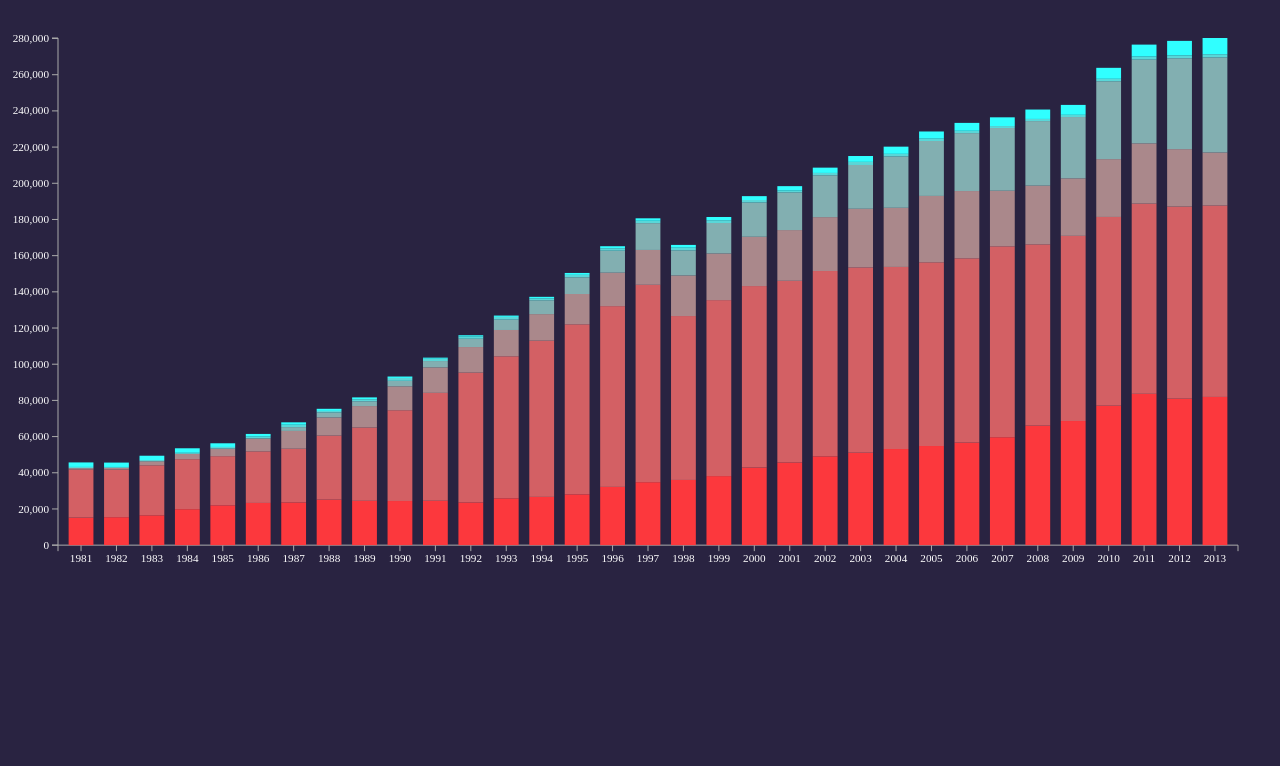
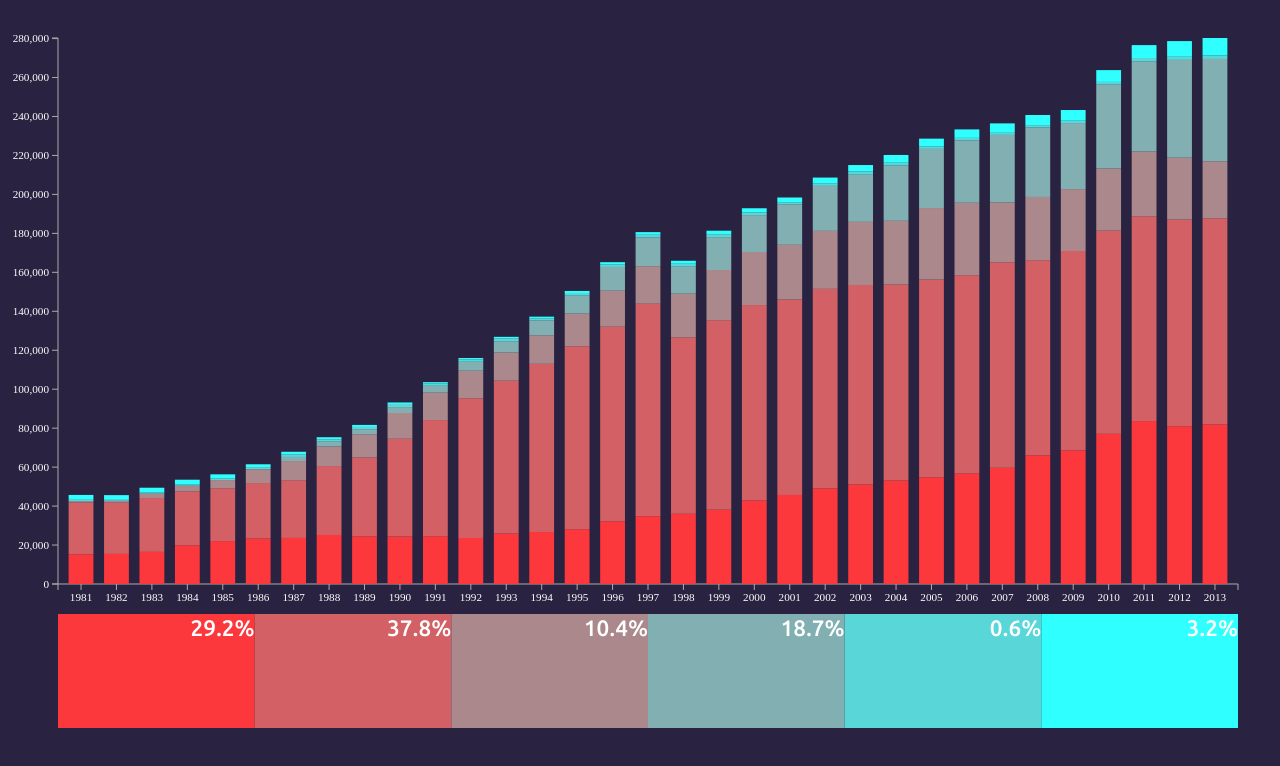
Before and after one commit to coin723/primary-kepco, a plain HTML site: page index.html in a window 1280 px wide. Drawn offline with nearby package versions, Linux system fonts and the light colour scheme; a web font is replaced by a local one.

Commit message:
Appending indices; Removed comments

```diff
--- a/CSS/stylesheet.css
+++ b/CSS/stylesheet.css
@@ -1,6 +1,11 @@
 @font-face {
     font-family: Ubuntu Light;
     src: url(Fonts/ubuntu-font-family-0.83/Ubuntu-L.ttf);
+}
+
+@font-face {
+    font-family: Ubuntu Medium;
+    src: url(Fonts/ubuntu-font-family-0.83/Ubuntu-M.ttf);
 }
 
 body {
@@ -67,3 +72,10 @@ body {
 .renew {
     fill: #30FFFF;
 }
+
+
+.index text {
+    fill: #FFFFFF;
+    font-family: Ubuntu Medium;
+    font-size: 1.4em;
+}
--- a/index.html
+++ b/index.html
@@ -11,31 +11,15 @@
 			var margin = {top: 30, right: 50, bottom: null, left: 50};
 			var width, height;
 
-//            window.onload = setSize();
-//            window.onresize = setSize();
-//
-//            function setSize() {
-//                var innerWidth = window.innerWidth;
-//                var innerHeight = window.innerHeight;
-//
-//                if(innerHeight * 16 / 9 < innerWidth) {
-//                    width = innerHeight * 16 / 9 - margin.right - margin.left;
-//                    height = innerHeight - margin.top - margin.bottom;
-//                } else {
-//                    width = innerWidth - margin.right - margin.left;
-//                    height = innerWidth * 9 / 16 - margin.top - margin.bottom;
-//                }
-//            }
-
             var innerWidth = window.innerWidth;
             var innerHeight = window.innerHeight;
 
             if(innerHeight * 16 / 9 < innerWidth) {
-                margin.bottom = innerHeight * 16 / 9 / 7;
+                margin.bottom = innerHeight / 5;
                 width = innerHeight * 16 / 9 - margin.right - margin.left;
                 height = innerHeight - margin.top - margin.bottom;
             } else {
-                margin.bottom = innerWidth / 7;
+                margin.bottom = innerWidth * 9 / 16 / 5;
                 width = innerWidth - margin.right - margin.left;
                 height = innerWidth * 9 / 16 - margin.top - margin.bottom;
             }
@@ -45,16 +29,8 @@
                 .attr("class", "canvas")
                 .attr("width", width + margin.right + margin.left)
                 .attr("height", height + margin.top + margin.bottom)
-//                .attr("preserveAspectRatio", "xMinYMin meet")
-//                .attr("viewBox", "0 0 600 400")
                 .append("g")
                 .attr("transform", "translate(" + margin.left + ", " + margin.top + ")");
-
-//            width = document.querySelector("svg").offsetWidth - margin.right - margin.left;
-//            height = document.querySelector("svg").offsetHeight - margin.top - margin.bottom;
-//
-//            console.log(window.innerWidth);
-//            console.log(width);
 
 			var xScale = d3.scale.ordinal()
 				.rangeBands([0, width], .3);
@@ -62,39 +38,14 @@
 			var yScale = d3.scale.linear()
 				.range([height, 0]);
 
-//            var colour_set = [
-//                "#AA8890",
-//                "#D83356",
-//                "#AAFF4E",
-//                "#7777FF",
-//                "#FFD34E",
-//                "#88CC88"
-//            ]
-//            var colour_set = [
-//                "#364547",
-//                "#43674D",
-//                "#4F8852",
-//                "#5CAA58",
-//                "#69CC5E",
-//                "#B0FDB3"
-//            ]
-//            var colour_set = [
-//                "#FC383D",
-//                "#D36064",
-//                "#AA888B",
-//                "#82AFB1",
-//                "#59D7D8",
-//                "#30FFFF"
-//            ]
-
-			d3.csv("primary_sup.csv", function(data) {
-				data.forEach(function(d) {
+			d3.csv("primary_sup.csv", function(csvData) {
+				csvData.forEach(function(d) {
 					Object.keys(d).forEach(function(element) {
 						d[element] = +d[element];
 					})
 				});
 
-				var dMax = d3.max(data, function(d) {
+				var dMax = d3.max(csvData, function(d) {
 						return d.TPES;
 					});
 
@@ -127,16 +78,22 @@
                 }
 
                 var class_set = [];
-                Object.keys(data_option).forEach(function(element, index) {
+                Object.keys(data_option).forEach(function(element) {
                     if(data_option[element]) {
                         class_set.push(element);
                     }
                 });
-                console.log(class_set);
 
-                var data_keys = Object.keys(data[0]);
+                var data_rate = [];
 
-				data = d3.nest()
+                class_set.forEach(function(element) {
+                    data_rate.push(element + "Rate");
+                });
+                console.log(data_rate);
+
+                var data_keys = Object.keys(csvData[0]);
+
+				var data = d3.nest()
 					.key(function(d) {
 						return d.year;
 					})
@@ -149,7 +106,7 @@
                         });
                         return rollup;
                     })
-					.map(data, d3.map);
+					.map(csvData, d3.map);
 
                 var years = data.keys();
 
@@ -193,32 +150,7 @@
                     .attr("class", function(d, i) {
                         return class_set[i];
                     })
-//					.attr("fill", function(d, i) {
-//                        return colour_set[i];
-//                    })
-//					.attr("x", xScale.rangeBand() / 2)
 					.attr("width", xScale.rangeBand())
-//                    .call(function(selection) {
-//                        var currentYear = d3.select(this[0].parentNode);
-//                        console.log(currentYear);
-//                        var dataArray = data.get(currentYear);
-////                        var dataArray = selection.data();
-//
-//                        selection
-//                            .attr("y", function(d, i) {
-//                                var result = yScale(d);
-//                                switch(i) {
-//                                    case 0:
-//                                        break;
-//                                    default:
-//                                        for(var j = 0; j < i; j++) {
-//                                            result -= height - yScale(dataArray[j]);
-//                                        }
-//                                        break;
-//                                }
-//                                return result;
-//                            })
-//                    })
                     .attr("y", function(d, i) {
                         var currentYear = d3.select(this.parentNode).data();
                         var dataArray = data.get(currentYear);
@@ -239,7 +171,36 @@
                         return height - yScale(d);
                     });
 
+                var indexWidth = width / class_set.length;
 
+                var rects_index = d3.select(".canvas")
+                    .append("g")
+                    .attr("class", "indices")
+                    .attr("transform", "translate(" + margin.left + ", " + (height + margin.top + 30) + ")")
+                    .selectAll(".index")
+                    .data(class_set)
+                    .enter()
+                    .append("g")
+                    .classed("index", true)
+                    .attr("transform", function(d, i) {
+                        return "translate(" + indexWidth * i + ", 0)";
+                    });
+
+                rects_index.append("rect")
+                    .attr("width", indexWidth)
+                    .attr("height", margin.bottom)
+                    .attr("class", function(d) {
+                        return d;
+                    });
+
+                rects_index.append("text")
+                    .text(function(d, i) {
+                        console.log(csvData);
+                        return csvData[csvData.length - 1][data_rate[i]] + "%"
+                    })
+                    .attr("dy", 22)
+                    .attr("dx", indexWidth)
+                    .attr("text-anchor", "end");
 			});
 		</script>
 	</body>
```
